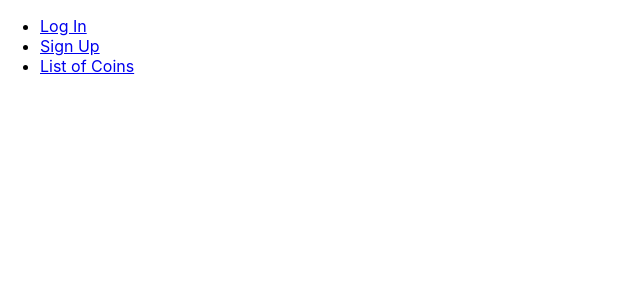
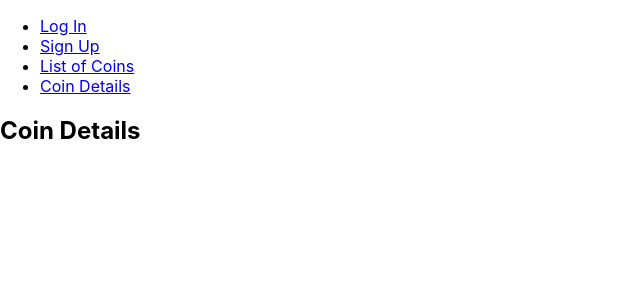
Before and after one commit to hieptrinh96/oneForAllFrontend, a React (Create React App) app: page /coins/coinsDetail in a window 1280 px wide. Shown: the top 300 px of the page, without its empty margins (0-640 px from the left). Built offline with nearby package versions, Linux system fonts and the light colour scheme; no server answers.

Commit message:
add more to coin details

```diff
--- a/src/App.jsx
+++ b/src/App.jsx
@@ -9,7 +9,7 @@ import Landing from './pages/Landing/Landing'
 import Profiles from './pages/Profiles/Profiles'
 import ChangePassword from './pages/ChangePassword/ChangePassword'
 import Coins from './pages/Coins/Coins'
-
+import CoinDetails from './pages/CoinDetails/CoinDetails'
 // components
 import NavBar from './components/NavBar/NavBar'
 import ProtectedRoute from './components/ProtectedRoute/ProtectedRoute'
@@ -68,6 +68,12 @@ const App = () => {
           element={
             <Coins />
           } />
+          <Route
+            path='/coins/coinsDetail'
+            element={
+              <CoinDetails />
+            }
+          />
       </Routes>
     </>
   )
--- a/src/components/NavBar/NavBar.jsx
+++ b/src/components/NavBar/NavBar.jsx
@@ -15,6 +15,7 @@ const NavBar = ({ user, handleLogout }) => {
           <li><Link to="/login">Log In</Link></li>
           <li><Link to="/signup">Sign Up</Link></li>
           <li><Link to='/coins'>List of Coins</Link></li>
+          <li><Link to='/coins/coinsDetail'>Coin Details</Link></li>
         </ul>
       }
     </nav>
--- a/src/pages/Coins/Coins.jsx
+++ b/src/pages/Coins/Coins.jsx
@@ -1,4 +1,5 @@
 import { useState, useEffect } from "react";
+import { Link } from "react-router-dom";
 import { getAllCoins } from "../../services/coins-api";
 
 const Coins = () => {
--- a/src/services/coins-api.js
+++ b/src/services/coins-api.js
@@ -3,3 +3,8 @@ export async function getAllCoins() {
   const res = await fetch(`${baseURL}/assets`)
   return res.json()
 }
+
+export async function getCoinDetails(apiUrl) {
+  const res = await fetch(`${apiUrl}`)
+  return res.json()
+}
```
